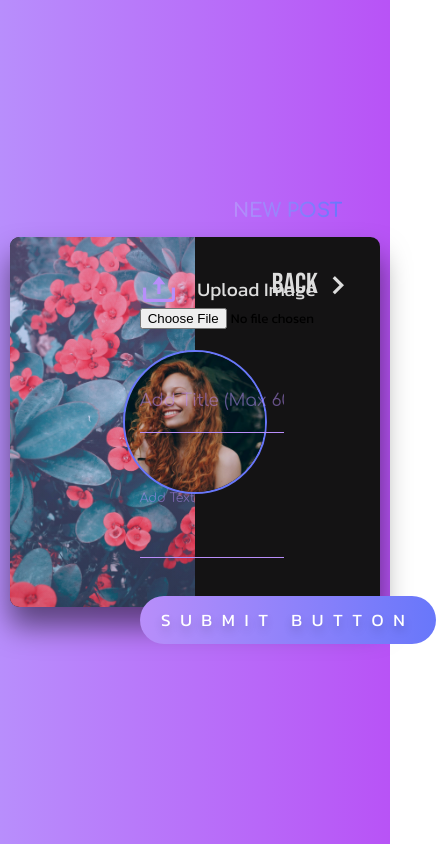
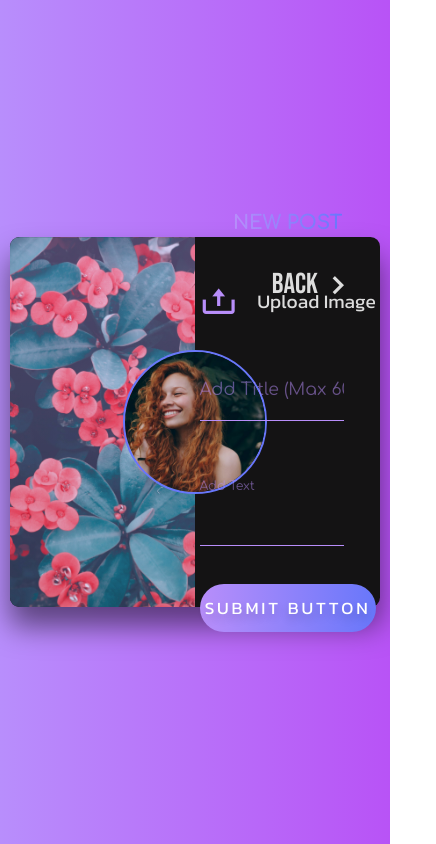
Before and after one commit to Lazee999/News-Blog-Application-, a React (Vite) app: page / in a window 390 px wide. Shown: the whole page, 436 px wide, since content can reach past the window. Built offline with nearby package versions, Linux system fonts and the light colour scheme.

Commit message:
Update submit styles

```diff
--- a/src/Components/Blog/Blog.scss
+++ b/src/Components/Blog/Blog.scss
@@ -7,11 +7,12 @@
 .blog-left {
     width: 50%;
     height: 100%;
-    position: relative; // Needed for absolute positioning inside
+    position: relative;
     background:
         linear-gradient(rgba(184, 142, 252, 0.3), rgba(104, 119, 244, 0.2)),
-        url(../../assets/images/bg.jpg);  // Fix gradient and background image
+        url(../../assets/images/bg.jpg);
     background-size: cover;
+    background-position: center;
     border-radius: 1rem 0 0 1rem;
 }
 
@@ -37,7 +38,7 @@
 }
 
 .post-btn {
-    width: clamp(15rem, 20vw, 30rem); // Changed from 10cqi to 20vw for better responsiveness
+    width: clamp(15rem, 20vw, 30rem);
     aspect-ratio: 4 / 1;
     background: linear-gradient(to right, #b88efa, #6877fa);
     border: none;
@@ -49,10 +50,10 @@
     text-shadow: 0 0.5rem 1rem rgba(0, 0, 0, 0.2);
     cursor: pointer;
     transition: transform 0.2s ease;
+
+    &:active {
+        transform: translateY(0.2rem);
     }
-
-.post-btn:active {
-    transform: translateY(0.2rem);
 }
 
 .blog-right-form {
@@ -61,68 +62,88 @@
     align-items: center;
     row-gap: 5rem;
 
-    h1{
+    h1 {
         font-family: "Comfortaa", sans-serif;
-        font-size: clamp(2rem, 5cqi, 6rem);
+        font-size: clamp(2rem, 5vw, 6rem);
         text-transform: uppercase;
         background: linear-gradient(to right, #b88efa, #6877fc);
         -webkit-background-clip: text;
         -webkit-text-fill-color: transparent;
     }
-    form{
+
+    form {
         display: flex;
         flex-direction: column;
         row-gap: 4rem;
     }
-    .file-upload{
+
+    .file-upload {
         display: flex;
         align-items: center;
         column-gap: 2rem;
         font-size: 2rem;
         color: #ddd;
         cursor: pointer;
+        transition: color 0.3s ease-in-out;
 
-        i{
+        i {
             font-size: 4rem;
             color: #b88efa;
         }
+
+        &:hover {
+            color: #fff;
         }
-    input [type='file']{
+    }
+
+    input[type='file'] {
         display: none;
     }
 
-    .title-input{
+    .title-input {
         font-size: 1.8rem;
     }
 
-    .title-input, .text-input{
-        width: clamp(15rem, 25cqi, 45rem);
+    .title-input,
+    .text-input {
+        width: clamp(15rem, 25vw, 45rem);
         background: transparent;
         border: none;
         border-bottom: 0.1rem solid #b88efa;
         padding: 2rem 0;
         color: #ddd;
+        font-size: 1.6rem;
+        transition: border-color 0.3s ease-in-out;
+
+        &:focus {
+            border-color: #6877fc;
+        }
     }
 
-
-    .text-input{
+    .text-input {
         aspect-ratio: 5 / 3;
         resize: none;
     }
 
-    .title-input::placeholder, .text-input::placeholder{
+    .title-input::placeholder,
+    .text-input::placeholder {
         font-family: "Comfortaa", sans-serif;
         font-size: 1.3rem;
         color: #b88efa;
         opacity: 0.5;
+        transition: color 0.3s ease-in-out;
     }
-     .title-input::placeholder{
+
+    .title-input::placeholder {
         font-size: 1.8rem;
     }
-     .title-input:focus::placeholder, .text-input:focus::placeholder{
+
+    .title-input:focus::placeholder,
+    .text-input:focus::placeholder {
         color: transparent;
     }
-    .submit-btn{
+
+    .submit-btn {
         height: 5rem;
         background: linear-gradient(to right, #b88efa, #6877fa);
         border: none;
@@ -130,16 +151,20 @@
         color: #fff;
         font-size: 1.8rem;
         text-transform: uppercase;
-        letter-spacing: 1rem;
+        letter-spacing: 0.3rem;
         text-shadow: 0 .5rem 1rem rgba(0, 0, 0, 0.2);
         cursor: pointer;
+        transition: transform 0.2s ease, background 0.3s ease-in-out;
+
+        &:hover {
+            background: linear-gradient(to right, #a076f0, #5b6afc);
         }
 
-    .submit-btn:active {
+        &:active {
             transform: translateY(0.2rem);
         }
     }
-
+}
 
 .blog-close-btn {
     position: absolute;
@@ -153,8 +178,13 @@
     display: flex;
     align-items: center;
     cursor: pointer;
+    transition: color 0.3s ease-in-out;
+
+    &:hover {
+        color: #fff;
     }
 
-.blog-close-btn i {
+    i {
         font-size: 4rem;
     }
+}
```
Lines whose indentation alone changed are shown as unchanged.
